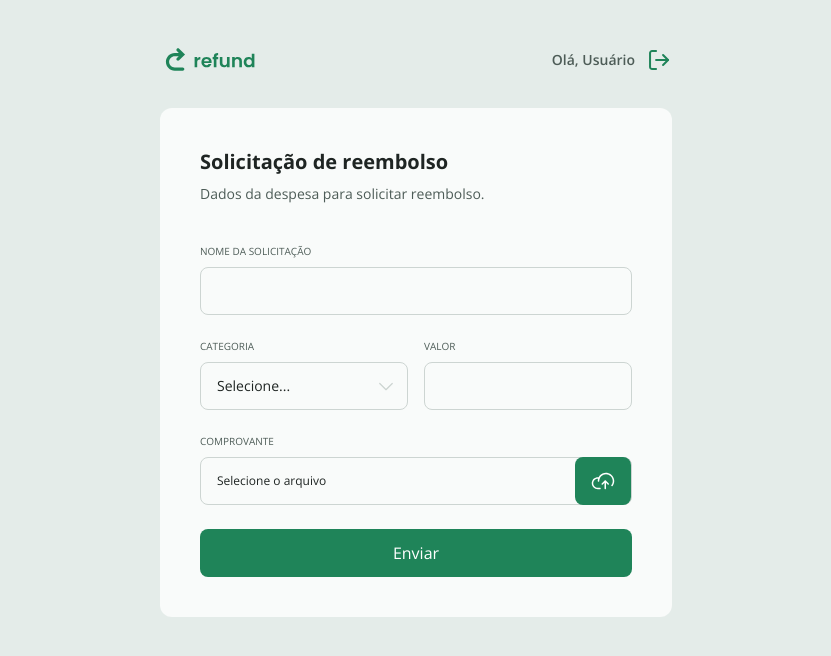
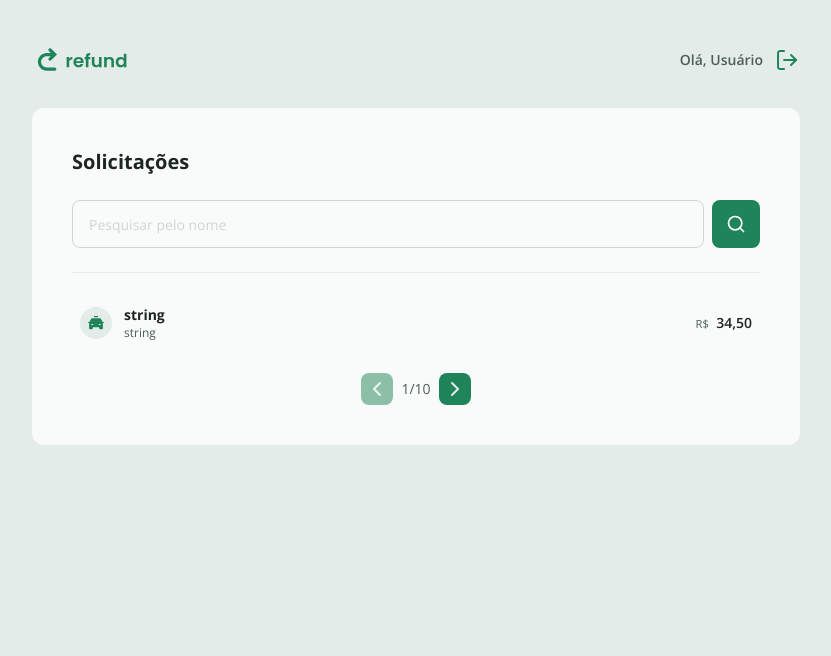
Before and after one commit to gazimba/refund-front-end, a React (Vite) app: page / in a window 1280 px wide. Shown: the top 656 px of the page, without its empty margins (224-1055 px from the left). Built offline with nearby package versions, Linux system fonts and the light colour scheme.

Commit message:
terminando a parte de manager

```diff
--- a/package.json
+++ b/package.json
@@ -10,9 +10,11 @@
   },
   "dependencies": {
     "@tailwindcss/vite": "^4.0.14",
+    "clsx": "^2.1.1",
     "react": "^19.0.0",
     "react-dom": "^19.0.0",
     "react-router": "^7.4.0",
+    "tailwind-merge": "^3.0.2",
     "tailwindcss": "^4.0.14"
   },
   "devDependencies": {
--- a/src/components/Button.tsx
+++ b/src/components/Button.tsx
@@ -1,15 +1,38 @@
 import { ComponentProps } from "react";
+import { classMerge } from "../utils/classMerge";
 
 type Props = ComponentProps<"button"> & {
     isLoading?: boolean
+    variant?: "base" | "icon" | "iconSmall"
 }
 
-export function Button({ isLoading, children, type = "button", ...rest }: Props) {
+const variants = {
+    button: {
+        base: "h-12",
+        icon: "h-12 w-12",
+        iconSmall: "h-8 w-8"
+    },
+}
+
+export function Button({ isLoading, children, type = "button", variant = "base", className, ...rest }: Props) {
     return (
         <>
-            <button type={type} disabled={isLoading} className="flex items-center justify-center bg-green-100 rounded-lg text-white cursor-pointer hover:bg-green-200 transition ease-linear disabled:opacity-50 disabled:cursor-progress h-12" {...rest} >
+            <button
+                type={type}
+                disabled={isLoading}
+                className={
+                    classMerge([
+                        "flex items-center justify-center bg-green-100 rounded-lg text-white cursor-pointer hover:bg-green-200 transition ease-linear disabled:opacity-50",
+                        variants.button[variant],
+                        isLoading && "cursor-progress",
+                        className,
+                    ])
+
+                }
+                {...rest}
+            >
                 {children}
-            </button>
+            </button >
         </>
     )
 }
--- /dev/null
+++ b/src/components/Pagination.tsx
@@ -0,0 +1,27 @@
+import leftSvg from "../assets/left.svg"
+import rightSvg from "../assets/right.svg"
+
+import { Button } from "./Button"
+
+type Props = {
+    current: number
+    total: number
+    onNext: () => void
+    onPrevious: () => void
+}
+
+export function Pagination({ current, total, onNext, onPrevious }: Props) {
+    return (
+        <div className="flex flex-1 justify-center items-center gap-2">
+            <Button variant="iconSmall" onClick={onPrevious} disabled={current === 1}>
+                <img src={leftSvg} alt="Ícone de voltar" />
+            </Button>
+            <span className="text-sm text-gray-200">
+                {current}/{total}
+            </span>
+            <Button variant="iconSmall" onClick={onNext} disabled={total === current}>
+                <img src={rightSvg} alt="Ícone de avançar" />
+            </Button>
+        </div>
+    )
+}
--- /dev/null
+++ b/src/components/RefundItem.tsx
@@ -0,0 +1,34 @@
+import { ComponentProps } from "react"
+
+export type RefundItemProps = {
+    id: string
+    name: string
+    category: string
+    amount: string
+    categoryImg: string
+}
+
+type Props = ComponentProps<"a"> & {
+    data: RefundItemProps
+}
+
+export function RefundItem({ data, ...rest }: Props) {
+    return (
+        <a
+            className="flex items-center gap-3 hover:bg-green-100/5 cursor-pointer rounded-md p-2"
+            {...rest}>
+            <img src={data.categoryImg} alt="Ícone da categoria" className="w-8 h-8" />
+            <div className="flex flex-col flex-1">
+                <strong className="text-sm text-gray-100">
+                    {data.name}
+                </strong>
+                <span className="text-xs text-gray-200">
+                    {data.category}
+                </span>
+            </div>
+            <span className="text-sm text-gray-100 font-semibold">
+                <small className="font-normal text-gray-200">R$</small> {data.amount}
+            </span>
+        </a>
+    )
+}
--- a/src/global.css
+++ b/src/global.css
@@ -23,3 +23,15 @@
     background-position: right 0.7rem top 50%;
     background-size: 1.25rem auto;
 }
+
+::-webkit-scrollbar {
+    width: 0.4rem;
+}
+
+::-webkit-scrollbar-thumb {
+    background-color: #e4ece9;
+}
+
+::-webkit-scrollbar-track {
+    background-color: transparent;
+}
--- /dev/null
+++ b/src/pages/Dashboard.tsx
@@ -0,0 +1,60 @@
+import { Button } from "../components/Button";
+import { Input } from "../components/Input";
+import { FormEvent, useState } from "react";
+
+import searchSvg from "../assets/search.svg"
+import { RefundItem } from "../components/RefundItem";
+import { CATEGORIES } from "../utils/categories";
+import { formatCurrency } from "../utils/formatCurrency";
+import { Pagination } from "../components/Pagination";
+
+const TESTE = {
+    id: "bla",
+    name: "string",
+    category: "string",
+    amount: formatCurrency(34.5),
+    categoryImg: CATEGORIES["transport"].icon,
+}
+export function Dashboard() {
+    const [name, setName] = useState("");
+    const [page, setPage] = useState(1);
+    const [totalOfPage, setTotalOfPage] = useState(10);
+
+    function onSubmit() {
+        return
+    }
+    function fetchRefunds(e: FormEvent) {
+        e.preventDefault();
+
+    }
+    function handlePagination(action: "next" | "previous") {
+        setPage((prevPage) => {
+            if (action === "next" && prevPage < totalOfPage) return prevPage + 1
+            if (action === "previous" && prevPage > 1) return prevPage - 1
+            return prevPage
+        })
+    }
+    return (
+        <div className="bg-gray-500 rounded-xl p-10 md:min-w-[768px]">
+            <h1 className=" text-gray-100 font-bold text-xl flex-1">Solicitações</h1>
+            <form onSubmit={fetchRefunds} className="flex flex-1 items-center justify-between pb-6 border-b-[1px] border-b-gray-400 md:flex-row gap-2 mt-6">
+                <Input placeholder="Pesquisar pelo nome" onChange={e => setName(e.target.value)} />
+
+                <Button type="submit" variant="icon" >
+                    <img src={searchSvg} alt="Ícone de pesquisa" className="w-5" />
+                </Button>
+            </form>
+
+            <div className="my-6 flex flex-col gap-4 max-h-[342px] overflow-y-scroll">
+                <RefundItem data={TESTE} />
+            </div>
+
+            <Pagination
+                current={page}
+                total={totalOfPage}
+                onNext={() => handlePagination("next")}
+                onPrevious={() => handlePagination("previous")}
+            />
+        </div>
+    )
+}
--- /dev/null
+++ b/src/routes/ManagerRoutes.tsx
@@ -0,0 +1,17 @@
+import { Routes, Route } from "react-router"
+
+import { AppLayout } from "../components/AppLayout"
+
+import { Dashboard } from "../pages/Dashboard"
+import { NotFound } from "../pages/NotFound"
+
+export function ManagerRoutes() {
+    return (
+        <Routes>
+            <Route path="/" element={<AppLayout />}>
+                <Route path="/" element={<Dashboard />} />
+            </Route>
+            <Route path="*" element={<NotFound />} />
+        </Routes>
+    )
+}
--- a/src/routes/index.tsx
+++ b/src/routes/index.tsx
@@ -1,11 +1,12 @@
 import { BrowserRouter } from "react-router";
 import { AuthRoutes } from "./AuthRoutes";
 import { EmployeeRoutes } from "./EmployeeRoutes";
+import { ManagerRoutes } from "./ManagerRoutes";
 
 export function Routes() {
     return (
         <BrowserRouter>
-            <EmployeeRoutes />
+            <ManagerRoutes />
         </BrowserRouter>
     );
 }
--- /dev/null
+++ b/src/utils/classMerge.ts
@@ -0,0 +1,6 @@
+import { clsx, type ClassValue } from "clsx"
+import { twMerge } from "tailwind-merge"
+
+export function classMerge(...inputs: ClassValue[]) {
+    return twMerge(clsx(inputs))
+}
--- /dev/null
+++ b/src/utils/formatCurrency.ts
@@ -0,0 +1,7 @@
+export function formatCurrency(value: number) {
+    const currecy = Intl.NumberFormat("pt-br", {
+        style: "currency",
+        currency: "BRL",
+    })
+    return currecy.format(value).replace("R$", "");
+}
```
Also changed, not shown: 1 other file (tests, documents, lock files or other folders).
